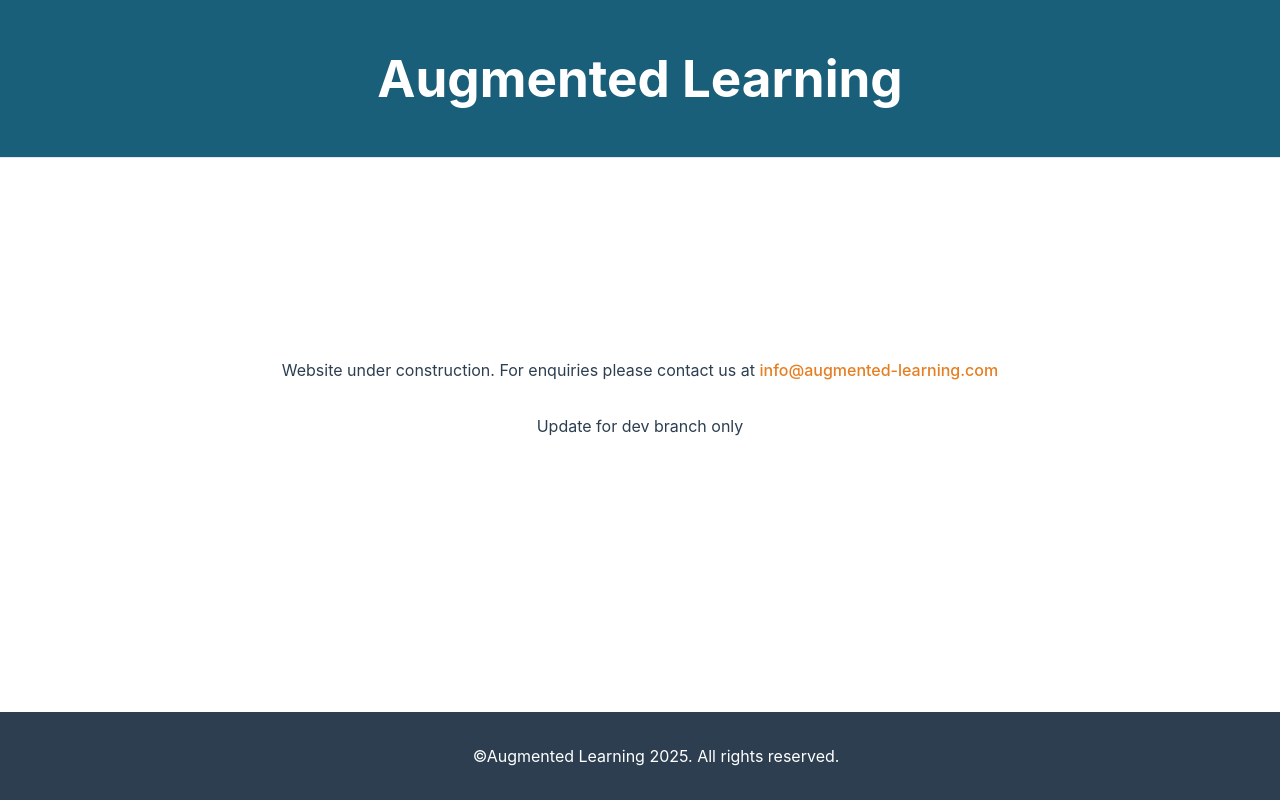
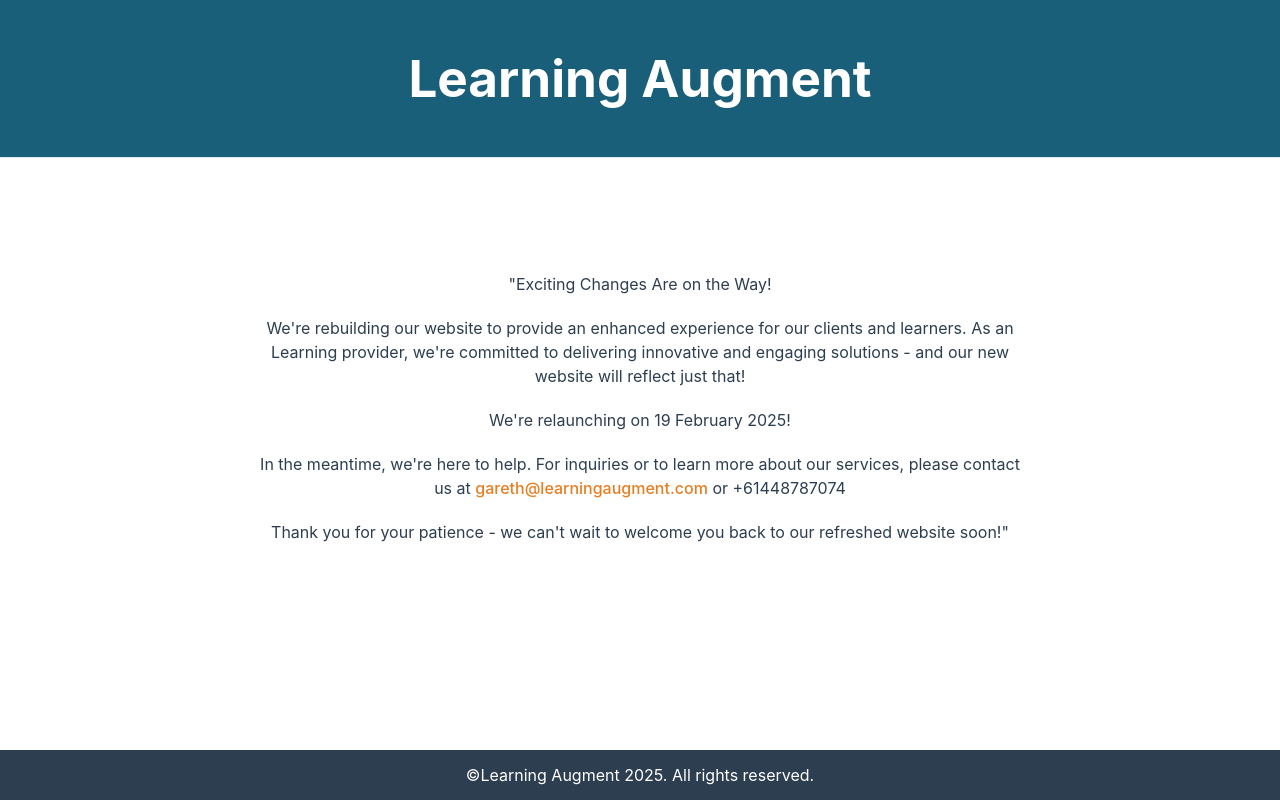
Before and after one commit to snowdog773/augmented-learning, a React (Vite) app: page / in a window 1280 px wide. Built offline with nearby package versions, Linux system fonts and the light colour scheme.

Commit message:
update holding page

```diff
--- a/src/App.css
+++ b/src/App.css
@@ -27,17 +27,26 @@ main {
   align-items: center;
   justify-content: center;
   height: 60vh;
+  text-align: center;
+  max-width: 800px;
+  padding: 10px;
+  margin: 0 auto;
 }
 
 footer {
   text-align: center;
-  margin-top: 20px;
   background-color: var(--text-color);
   color: white;
-  padding: 1rem;
+  padding: 15px;
   position: fixed;
   width: 100%;
   bottom: 0;
+  left: 0;
+  height: 50px; /* Set explicit height */
+  display: flex;
+  align-items: center;
+  justify-content: center;
+  box-sizing: border-box;
 }
 
 a {
--- a/src/components/Footer.jsx
+++ b/src/components/Footer.jsx
@@ -1,9 +1,7 @@
 const Footer = () => {
   return (
     <footer>
-      <p>
-        ©Augmented Learning {new Date().getFullYear()}. All rights reserved.
-      </p>
+      <p>©Learning Augment {new Date().getFullYear()}. All rights reserved.</p>
     </footer>
   );
 };
--- a/src/components/Header.jsx
+++ b/src/components/Header.jsx
@@ -1,7 +1,7 @@
 const Header = () => {
   return (
     <header>
-      <h1>Augmented Learning</h1>
+      <h1>Learning Augment</h1>
     </header>
   );
 };
--- a/src/components/Main.jsx
+++ b/src/components/Main.jsx
@@ -1,13 +1,26 @@
 const Main = () => {
   return (
     <main>
+      <p>"Exciting Changes Are on the Way!</p>
       <p>
-        Website under construction. For enquiries please contact us at{" "}
-        <a href="mailto:info@augmented-learning.com">
-          info@augmented-learning.com
-        </a>
+        We're rebuilding our website to provide an enhanced experience for our
+        clients and learners. As an Learning provider, we're committed to
+        delivering innovative and engaging solutions - and our new website will
+        reflect just that!
       </p>
-      <p>Update for dev branch only</p>
+      <p>We're relaunching on 19 February 2025!</p>
+      <p>
+        In the meantime, we're here to help. For inquiries or to learn more
+        about our services, please contact us at{" "}
+        <a href="mailto:gareth@learningaugment.com">
+          gareth@learningaugment.com
+        </a>{" "}
+        or +61448787074
+      </p>
+      <p>
+        Thank you for your patience - we can't wait to welcome you back to our
+        refreshed website soon!"
+      </p>
     </main>
   );
 };
--- a/src/index.css
+++ b/src/index.css
@@ -35,7 +35,10 @@ h1 {
   line-height: 1.1;
   text-align: center;
 }
-
+p {
+  margin: 0;
+  padding: 10px;
+}
 button {
   border-radius: 8px;
   border: 1px solid transparent;
```
